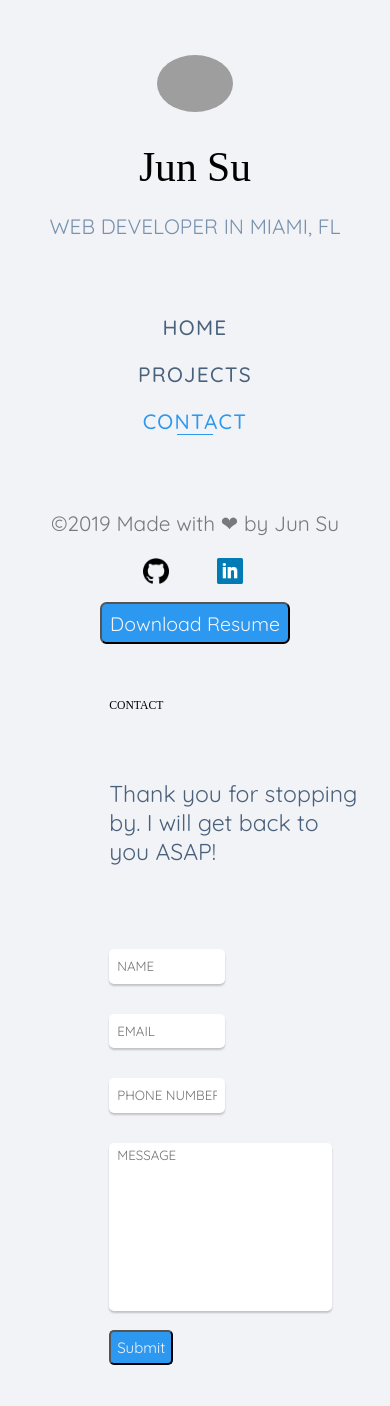
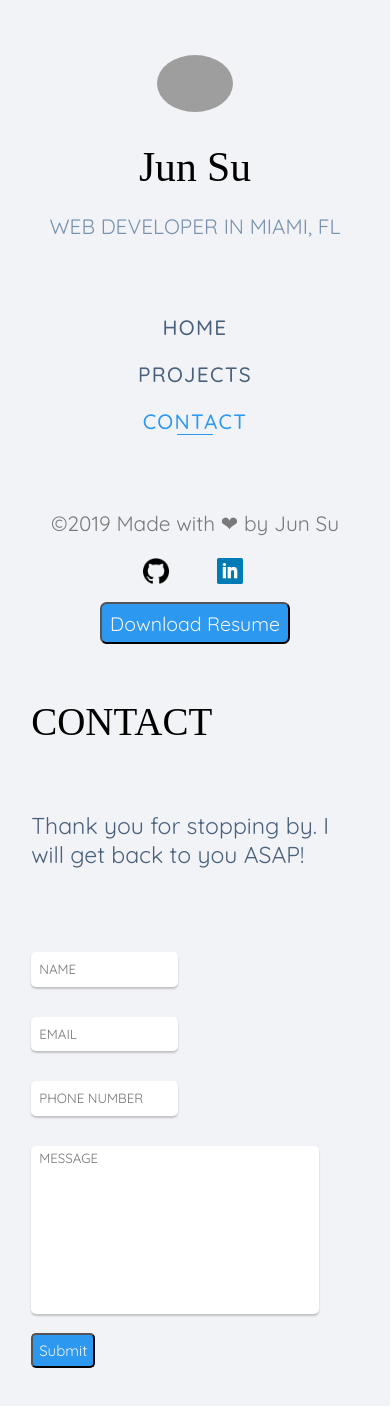
Before and after one commit to jujopico/React-Porfolio, a React (Create React App) app: page /contact in a window 390 px wide. Shown: the top 1406 px of the page. Built offline with nearby package versions, Linux system fonts and the light colour scheme; grey boxes are pictures that could not be loaded; a web font is replaced by a local one.

Commit message:
fix contact page on mobile devices

```diff
--- a/src/components/Contact/Contact.css
+++ b/src/components/Contact/Contact.css
@@ -4,7 +4,7 @@
   margin: 5vh 8vw;
 }
 
-.contactPageTtitle {
+.contactPageTitle {
   font-family: 'Girassol', cursive;
   font-size: 3vw;
 }
--- a/src/components/Contact/Contact.js
+++ b/src/components/Contact/Contact.js
@@ -3,7 +3,7 @@ import './Contact.css'
 
 const Contact = () => (
   <div className="contactContainer">
-    <div className="contactPageTtitle">
+    <div className="contactPageTitle">
       CONTACT
     </div>
     <div className="contactMain">
--- a/src/components/Footer/Footer.js
+++ b/src/components/Footer/Footer.js
@@ -16,7 +16,7 @@ const Footer = () => (
         </a>
       </div>
       <div className="resume">
-        <a target="blank" download href="../../assets/pdf/Resume.pdf">
+        <a target="_blank" download href="../../assets/pdf/Resume.pdf">
           <button>Download Resume</button>
         </a>
       </div>
--- a/src/index.css
+++ b/src/index.css
@@ -58,4 +58,10 @@ body {
     line-height: 1vh;
     margin: 1vh 0;
   }
+  .contactPageContainer {
+    margin: 0 !important;
+  }
+  .contactPageTitle {
+    font-size: 10vw !important;
+  }
 }
```
